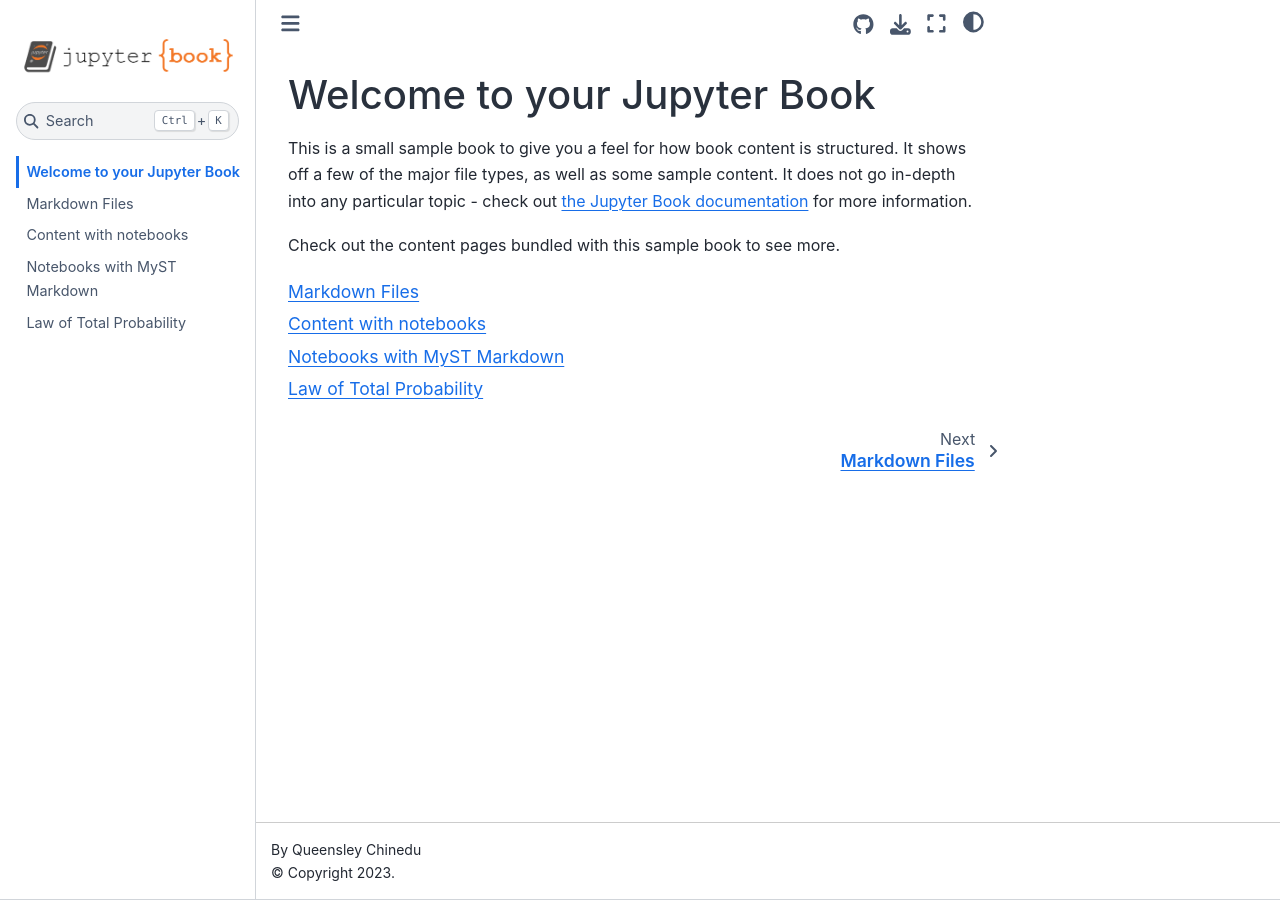
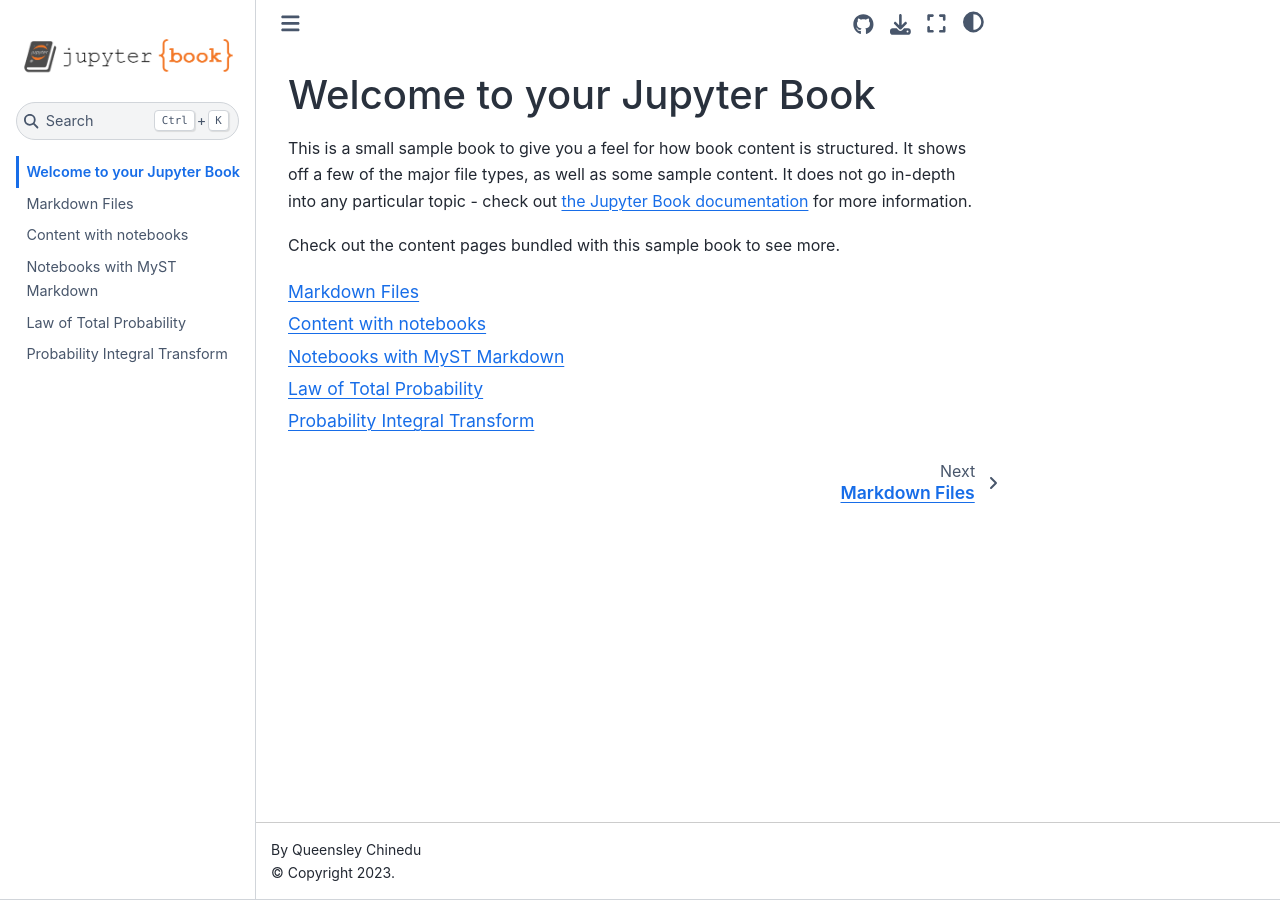
Before and after one commit to QueensleyC/stat5430project, a Jupyter Book: the page built from intro.md, in a window 1280 px wide. Built offline with Jupyter Book 1.0.4 settings and Sphinx 7.4.7 and the Sphinx Book theme 1.1.4, drawn with Linux system fonts in a browser that asks for light colours.

Commit message:
Added new element in toc

```diff
--- a/_config.yml
+++ b/_config.yml
@@ -28,10 +28,10 @@
 # Add GitHub buttons to your book
 # See https://jupyterbook.org/customize/config.html#add-a-link-to-your-repository
 html:
+  code_folding: hide
   use_issues_button: true
   use_repository_button: true
   use_toggle_button: true
-  use_hide_input: true
 
 parse:
   myst_enable_extensions:
--- a/_toc.yml
+++ b/_toc.yml
@@ -8,3 +8,4 @@
 - file: notebooks
 - file: markdown-notebooks
 - file: contents/law-of-total-prob.md
+- file: contents/probability-integral-transform.md
```
Also changed, not shown: Untitled.ipynb (deleted).
